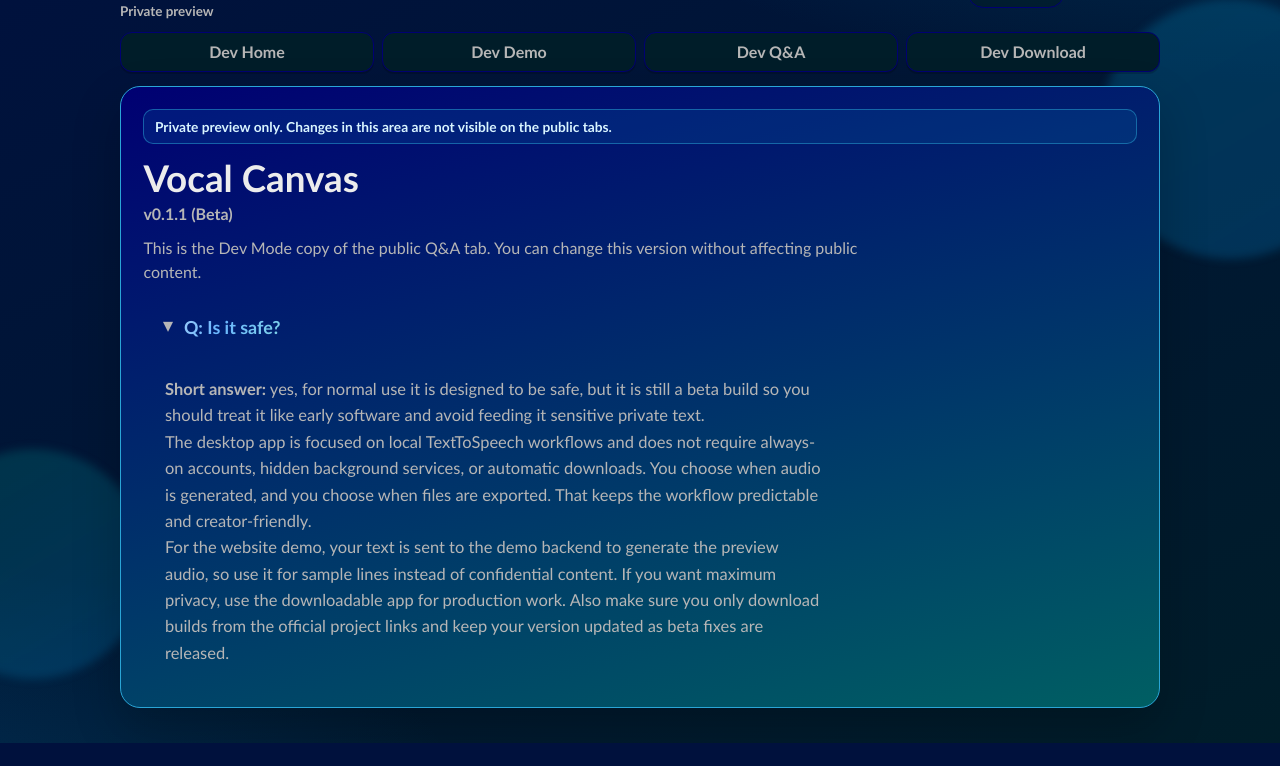
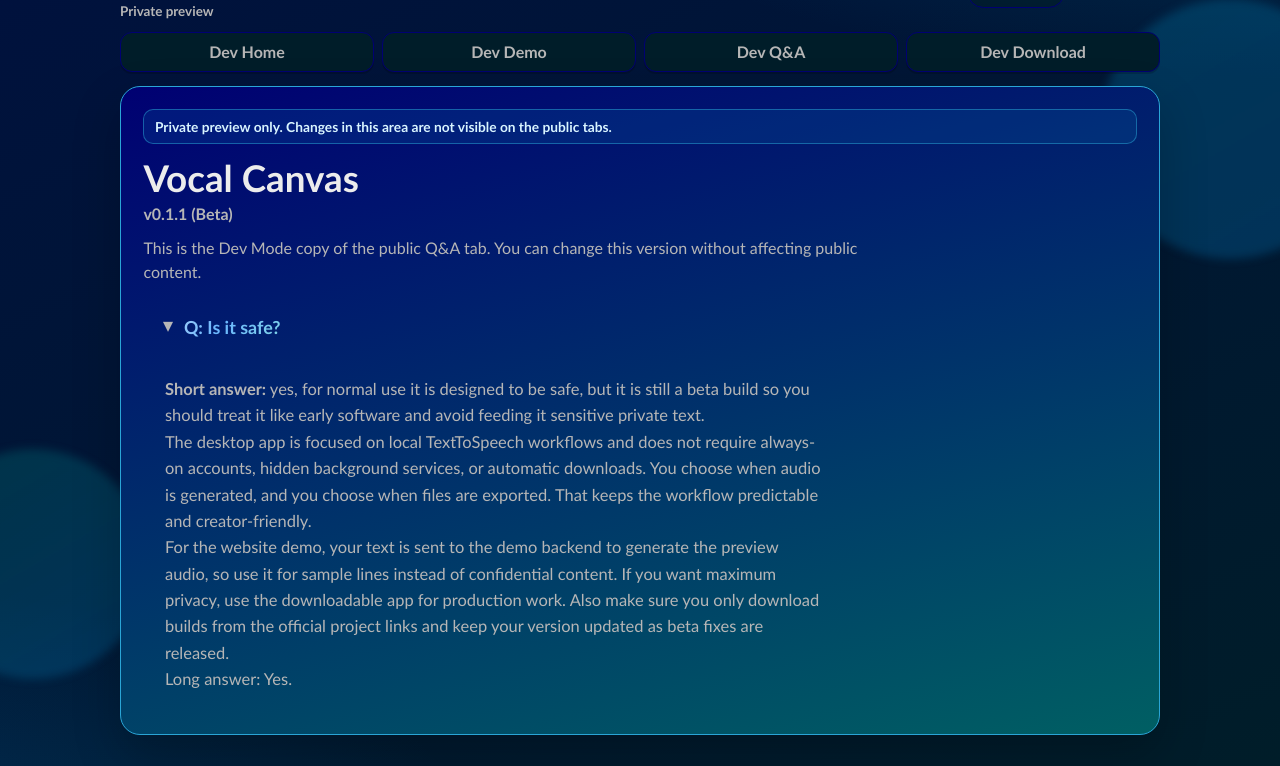
Before and after one commit to ARealGoldknow/UtilityCanvas, a Flask app: template templates/dev_copy_qa.html in a window 1280 px wide, after a click that opens the changed part. Shown: the part 57-823 px from the top of the page. Before the commit the page ends 800 px from the top, so only its background shows below. Run offline with Flask 3, Linux system fonts and the light colour scheme; the template is opened without the code that fills it: most values are stand-ins (such as "Sample title", 1, 10 or a date in 2020).

Commit message:
QASection Changed

```diff
--- a/templates/dev_copy_qa.html
+++ b/templates/dev_copy_qa.html
@@ -13,6 +13,7 @@
         <p><strong>Short answer:</strong> yes, for normal use it is designed to be safe, but it is still a beta build so you should treat it like early software and avoid feeding it sensitive private text.</p>
         <p>The desktop app is focused on local TextToSpeech workflows and does not require always-on accounts, hidden background services, or automatic downloads. You choose when audio is generated, and you choose when files are exported. That keeps the workflow predictable and creator-friendly.</p>
         <p>For the website demo, your text is sent to the demo backend to generate the preview audio, so use it for sample lines instead of confidential content. If you want maximum privacy, use the downloadable app for production work. Also make sure you only download builds from the official project links and keep your version updated as beta fixes are released.</p>
+        <p>Long answer: Yes.</p>
       </div>
     </details>
   </div>
```
